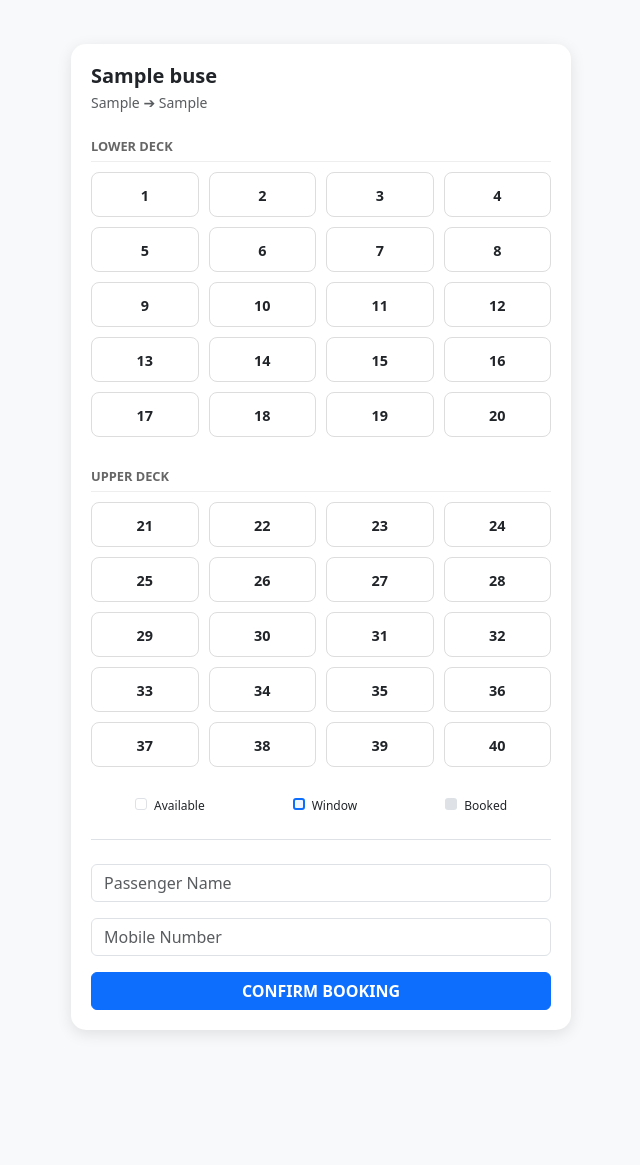
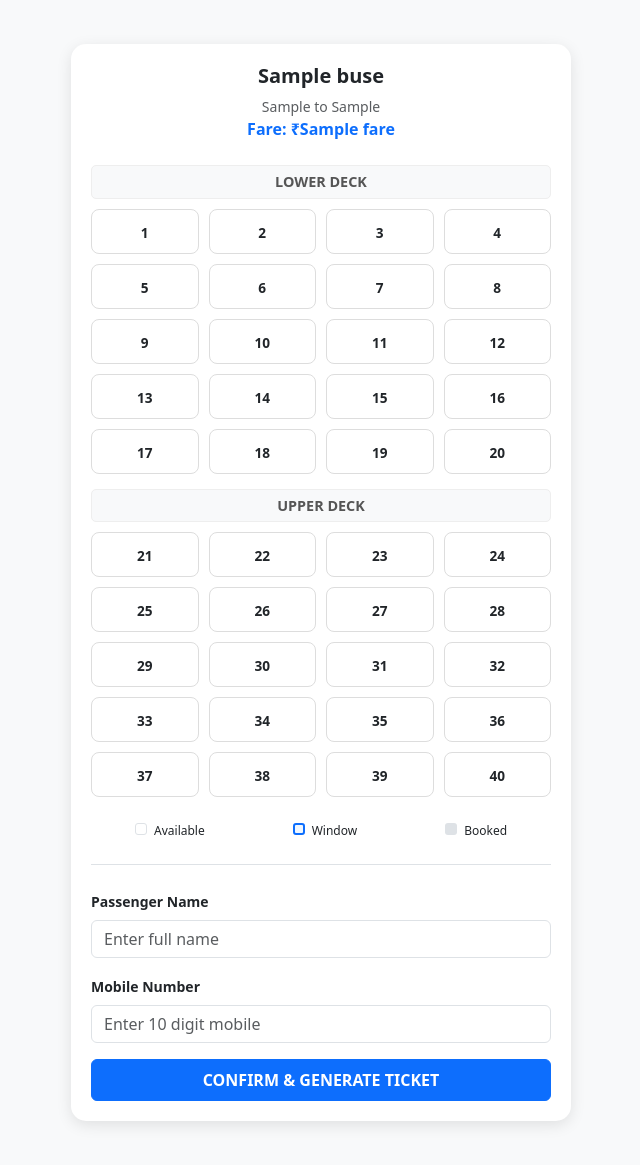
Before and after one commit to upadhyaaman593-dev/bus-booking-bihar, a Flask app: page /book/1 in a window 1280 px wide. Shown: the whole page, without its empty margins (319-959 px from the left). Before the commit the page ends 1034 px from the top, so only its background shows below. Run offline with Flask 3, Linux system fonts and the light colour scheme; a database or web service that is not in the repository returns one stand-in record (values such as "Sample title"); some libraries are stand-ins or nearby versions.

Commit message:
Update seats.html

```diff
--- a/templates/seats.html
+++ b/templates/seats.html
@@ -7,16 +7,18 @@
     <title>Select Seat - {{ bus.bus_name }}</title>
     <style>
         .seat-container { max-width: 500px; margin: 20px auto; background: white; padding: 20px; border-radius: 15px; box-shadow: 0 4px 15px rgba(0,0,0,0.1); }
-        .deck-title { font-size: 0.8rem; color: #666; font-weight: bold; text-transform: uppercase; border-bottom: 1px solid #eee; margin-bottom: 10px; padding-bottom: 5px; }
-        .bus-grid { display: grid; grid-template-columns: repeat(4, 1fr); gap: 10px; margin-bottom: 30px; }
+        .deck-header { font-weight: bold; color: #555; background: #f8f9fa; padding: 5px 10px; border-radius: 5px; margin: 15px 0 10px 0; font-size: 0.9rem; text-align: center; border: 1px solid #eee; }
+        .bus-grid { display: grid; grid-template-columns: repeat(4, 1fr); gap: 10px; }
         .seat {
             height: 45px; border: 1px solid #ddd; border-radius: 8px;
-            text-align: center; line-height: 45px; cursor: pointer; font-weight: bold; font-size: 0.9rem;
+            text-align: center; line-height: 45px; cursor: pointer; font-weight: bold; font-size: 0.85rem;
         }
+        .available { background-color: #fff; }
         .booked { background-color: #dee2e6 !important; color: #adb5bd; cursor: not-allowed; border: none; }
-        .selected { background-color: #007bff !important; color: white; border: none; }
+        .selected { background-color: #0d6efd !important; color: white; border: none; }
         .window-seat { border: 2px solid #0d6efd !important; background-color: #f0f7ff; color: #0d6efd; }
-        .legend { display: flex; justify-content: space-around; margin-top: 20px; font-size: 0.75rem; }
+
+        .legend { display: flex; justify-content: space-around; margin-top: 25px; font-size: 0.75rem; }
         .legend-box { width: 12px; height: 12px; display: inline-block; border-radius: 3px; margin-right: 4px; }
     </style>
 </head>
@@ -24,26 +26,31 @@
 
 <div class="container py-4">
     <div class="seat-container">
-        <h5 class="fw-bold mb-1">{{ bus.bus_name }}</h5>
-        <p class="text-muted small mb-4">{{ bus.route_from }} ➔ {{ bus.route_to }}</p>
+        <h5 class="fw-bold text-center">{{ bus.bus_name }}</h5>
+        <p class="text-muted small text-center mb-0">{{ bus.route_from }} to {{ bus.route_to }}</p>
+        <p class="text-center fw-bold text-primary mb-4">Fare: ₹{{ bus.fare }}</p>
 
-        <div class="deck-title">Lower Deck</div>
+        <div class="deck-header">LOWER DECK</div>
         <div class="bus-grid">
             {% for i in range(1, 21) %}
                 {% set s_no = i|string %}
                 <div id="seat-{{ s_no }}"
-                     class="seat {% if s_no in booked_seats %} booked {% elif s_no in window_seats %} window-seat {% endif %}"
-                     onclick="selectSeat('{{ s_no }}')">{{ s_no }}</div>
+                     class="seat {% if s_no in booked_seats %} booked {% elif s_no in window_seats %} window-seat {% else %} available {% endif %}"
+                     onclick="selectSeat('{{ s_no }}')">
+                    {{ s_no }}
+                </div>
             {% endfor %}
         </div>
 
-        <div class="deck-title">Upper Deck</div>
+        <div class="deck-header">UPPER DECK</div>
         <div class="bus-grid">
             {% for i in range(21, 41) %}
                 {% set s_no = i|string %}
                 <div id="seat-{{ s_no }}"
-                     class="seat {% if s_no in booked_seats %} booked {% elif s_no in window_seats %} window-seat {% endif %}"
-                     onclick="selectSeat('{{ s_no }}')">{{ s_no }}</div>
+                     class="seat {% if s_no in booked_seats %} booked {% elif s_no in window_seats %} window-seat {% else %} available {% endif %}"
+                     onclick="selectSeat('{{ s_no }}')">
+                    {{ s_no }}
+                </div>
             {% endfor %}
         </div>
 
@@ -57,15 +64,16 @@
             <input type="hidden" name="bus_id" value="{{ bus.id }}">
             <input type="hidden" name="seat_no" id="selected_seat" required>
 
-            <div class="row g-2">
-                <div class="col-12 mb-2">
-                    <input type="text" name="p_name" class="form-control" placeholder="Passenger Name" required>
-                </div>
-                <div class="col-12 mb-3">
-                    <input type="number" name="p_mobile" class="form-control" placeholder="Mobile Number" required>
-                </div>
+            <div class="mb-3">
+                <label class="form-label small fw-bold">Passenger Name</label>
+                <input type="text" name="p_name" class="form-control" placeholder="Enter full name" required>
             </div>
-            <button type="submit" class="btn btn-primary w-100 fw-bold">CONFIRM BOOKING</button>
+            <div class="mb-3">
+                <label class="form-label small fw-bold">Mobile Number</label>
+                <input type="number" name="p_mobile" class="form-control" placeholder="Enter 10 digit mobile" required>
+            </div>
+
+            <button type="submit" class="btn btn-primary w-100 fw-bold py-2">CONFIRM & GENERATE TICKET</button>
         </form>
     </div>
 </div>
@@ -74,7 +82,11 @@
     function selectSeat(id) {
         let seatEl = document.getElementById('seat-' + id);
         if (seatEl.classList.contains('booked')) return;
+
+        // Reset previous selection
         document.querySelectorAll('.seat').forEach(s => s.classList.remove('selected'));
+
+        // Mark new selection
         seatEl.classList.add('selected');
         document.getElementById('selected_seat').value = id;
     }
```
